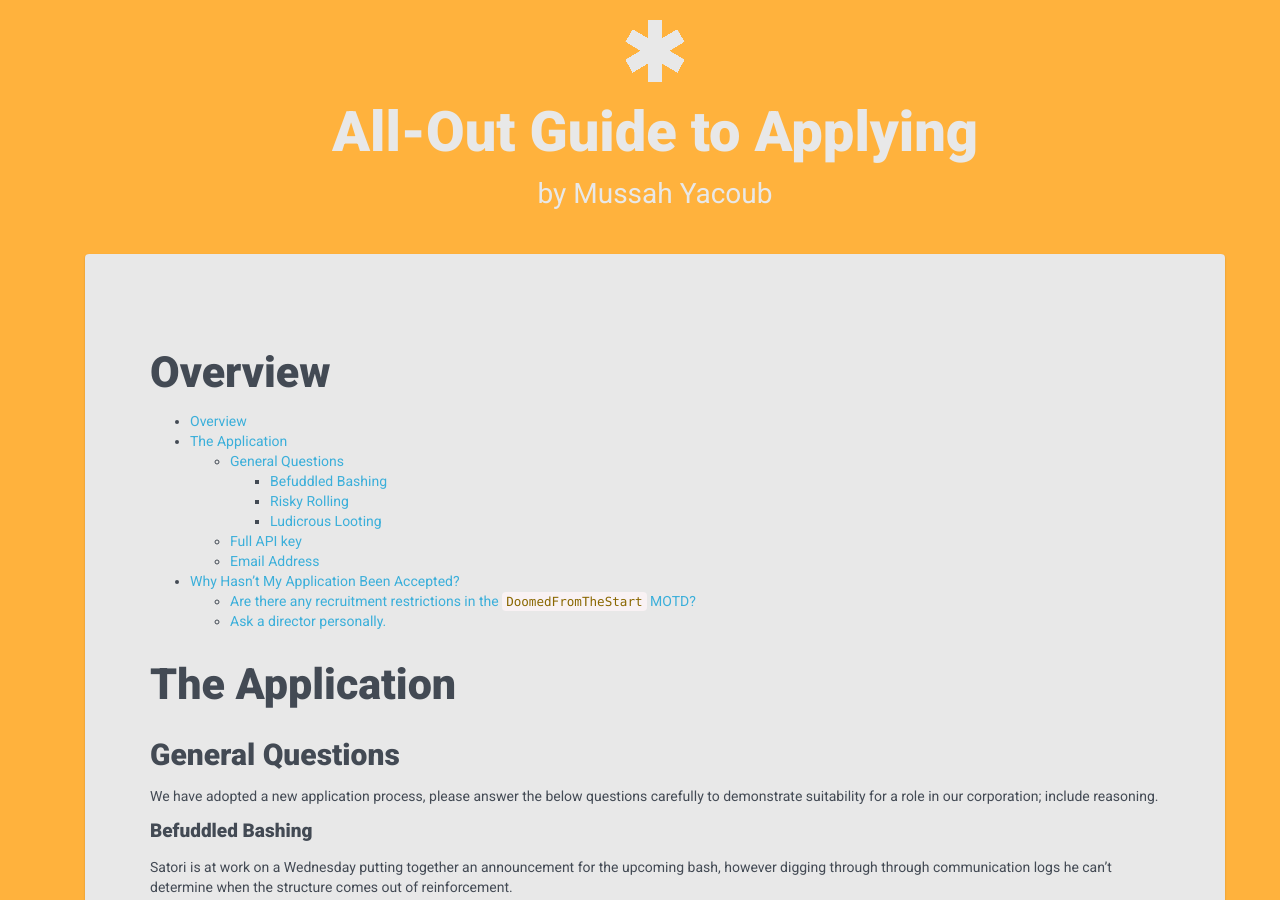
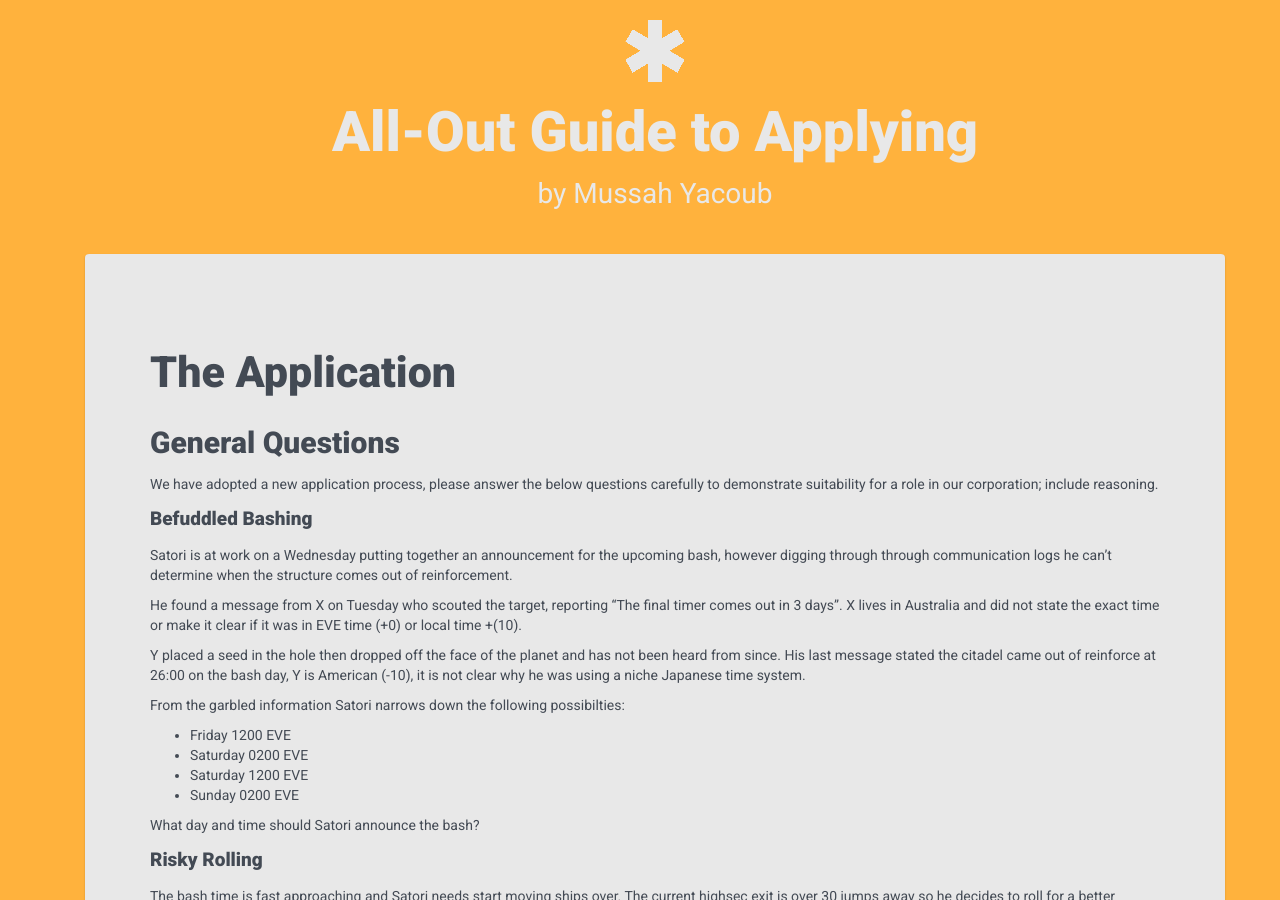
Before and after one commit to all-out/guides, a Jekyll site: the page built from _guides/applying.md, in a window 1280 px wide and 900 px high. Built offline with Jekyll 4.4.1, drawn with Linux system fonts in a browser that asks for light colours.

Commit message:
Update applying.md

```diff
--- a/_guides/applying.md
+++ b/_guides/applying.md
@@ -7,11 +7,6 @@ author: Mussah Yacoub
 excerpt: >
     What you need to do in order to join All-Out.
 ---
-
-## Overview
-
-* TOC
-{:toc}
 
 ## The Application
 
```
